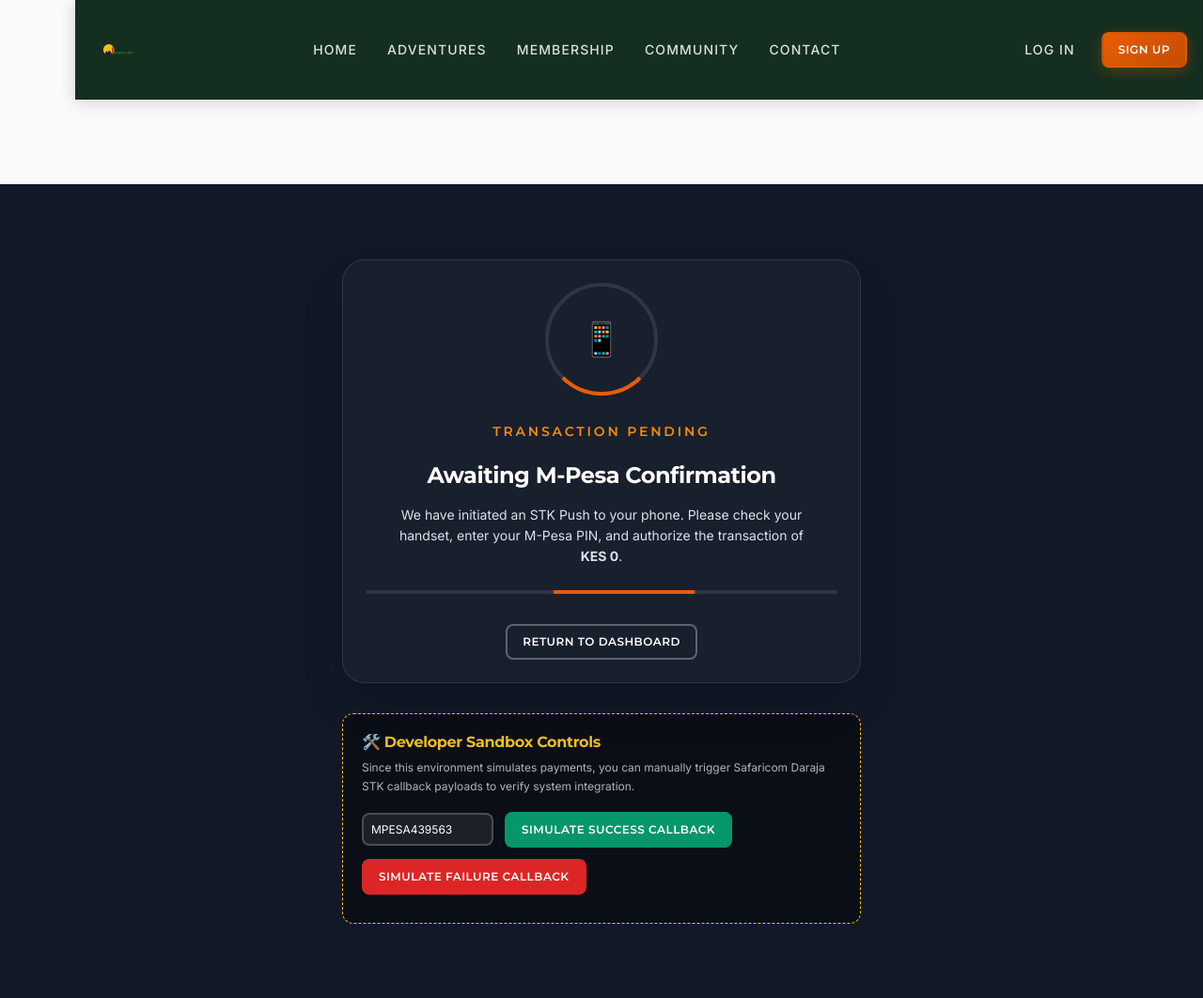
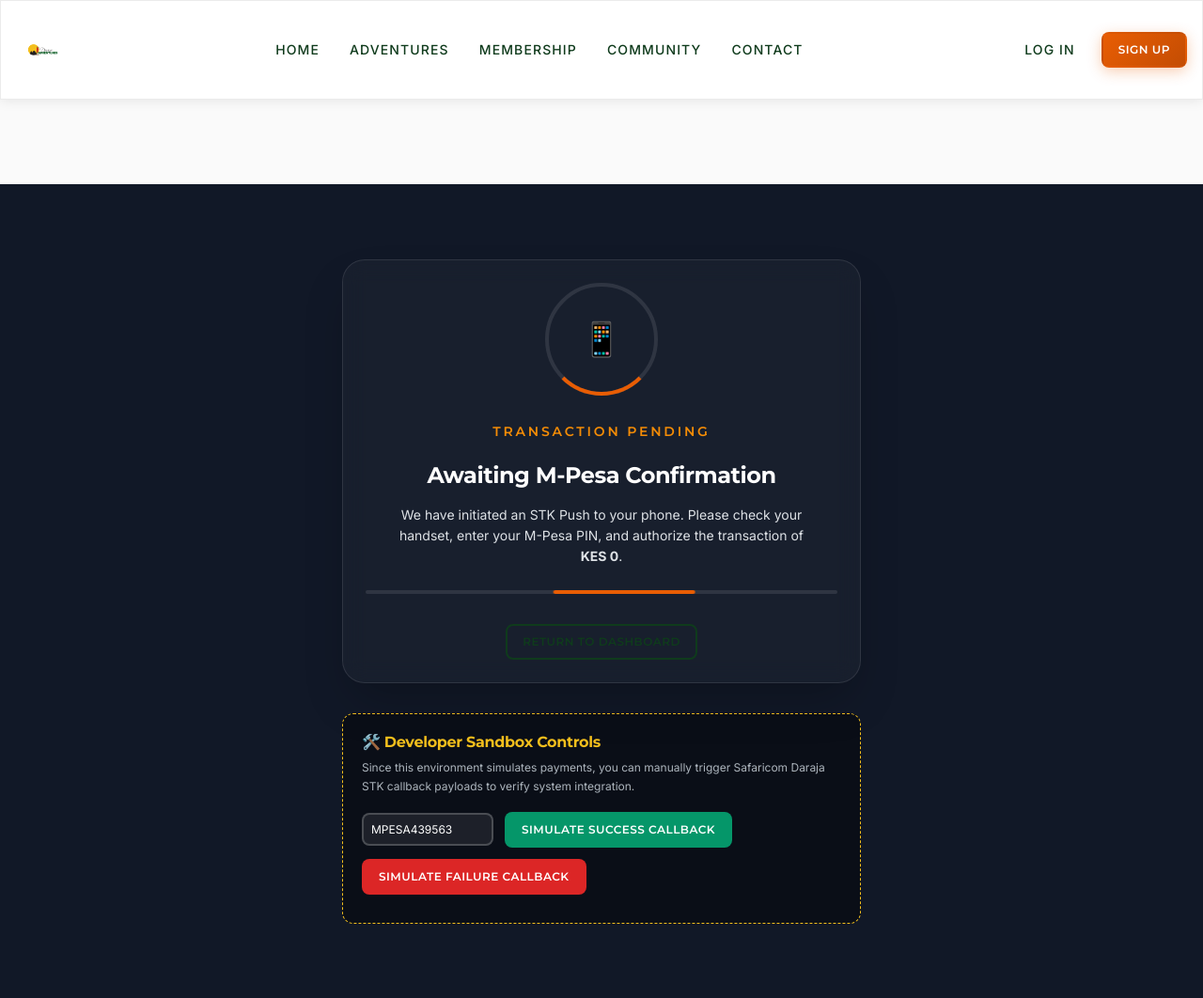
Before and after one commit to luileonzawadi/Divine-adventures-, a Python web app: template app/templates/booking/poll.html in a window 1280 px wide. Shown: the top 1062 px of the page at 94% size. Run offline with Jinja, Linux system fonts and the light colour scheme; the template is opened without the code that fills it, so the values that code supplies are empty.

Commit message:
Fix navbar white theme, subscription and shop card spacing on desktop

```diff
--- a/app/static/css/style.css
+++ b/app/static/css/style.css
@@ -3660,3 +3660,101 @@ html, body {
     color: var(--color-white) !important;
   }
 }
+
+/* ============================================
+   NAVBAR — Remove pill shape, full width bar
+   ============================================ */
+.navbar,
+.navbar--solid {
+  border-radius: 0 !important;
+  left: 0 !important;
+  right: 0 !important;
+  width: 100% !important;
+  max-width: 100% !important;
+  transform: none !important;
+}
+
+/* ============================================
+   NAVBAR — White with dark text
+   ============================================ */
+.navbar,
+.navbar--solid {
+  background-color: #ffffff !important;
+  box-shadow: 0 2px 12px rgba(0,0,0,0.08) !important;
+  backdrop-filter: none !important;
+  -webkit-backdrop-filter: none !important;
+}
+
+.navbar__link {
+  color: var(--color-forest-dark) !important;
+}
+
+.navbar__link:hover,
+.navbar__link--active {
+  color: var(--color-burnt-orange) !important;
+}
+
+.navbar__hamburger span {
+  background-color: var(--color-forest-dark) !important;
+}
+
+.navbar__hamburger {
+  border-color: rgba(0,0,0,0.15) !important;
+  background: rgba(0,0,0,0.05) !important;
+}
+
+.btn--outline {
+  color: var(--color-forest-dark) !important;
+  border-color: var(--color-forest-dark) !important;
+}
+
+.btn--outline:hover {
+  background: var(--color-forest-dark) !important;
+  color: var(--color-white) !important;
+}
+
+/* ============================================
+   SUBSCRIPTION PLANS — Desktop spacing fix
+   ============================================ */
+@media (min-width: 769px) {
+  .plans-grid {
+    grid-template-columns: repeat(3, 1fr) !important;
+    gap: var(--space-10) !important;
+    padding: 0 var(--space-6) !important;
+  }
+
+  .plan-card {
+    padding: var(--space-10) var(--space-8) !important;
+  }
+}
+
+@media (min-width: 1024px) {
+  .plans-grid {
+    gap: var(--space-12) !important;
+    max-width: 1100px !important;
+    margin: 0 auto !important;
+  }
+}
+
+/* ============================================
+   DEVINE SHOP — Desktop spacing fix
+   ============================================ */
+@media (min-width: 769px) {
+  .shop-grid {
+    grid-template-columns: repeat(4, 1fr) !important;
+    gap: var(--space-8) !important;
+    padding: 0 var(--space-6) !important;
+  }
+
+  .shop-card__body {
+    padding: var(--space-5) !important;
+  }
+}
+
+@media (min-width: 1024px) {
+  .shop-grid {
+    gap: var(--space-10) !important;
+    max-width: 1200px !important;
+    margin: 0 auto !important;
+  }
+}
```
